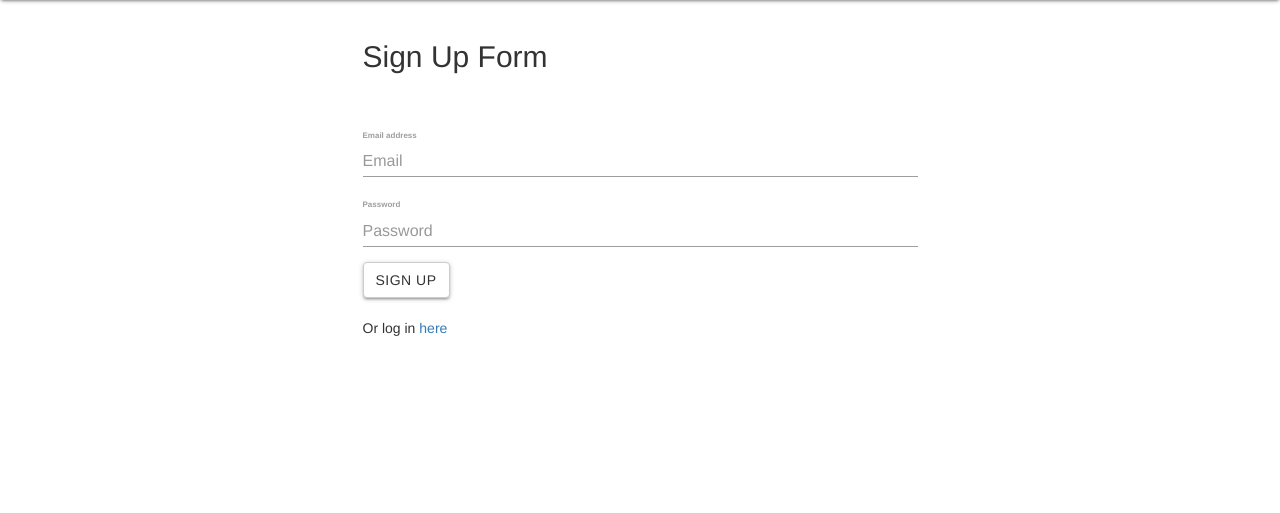
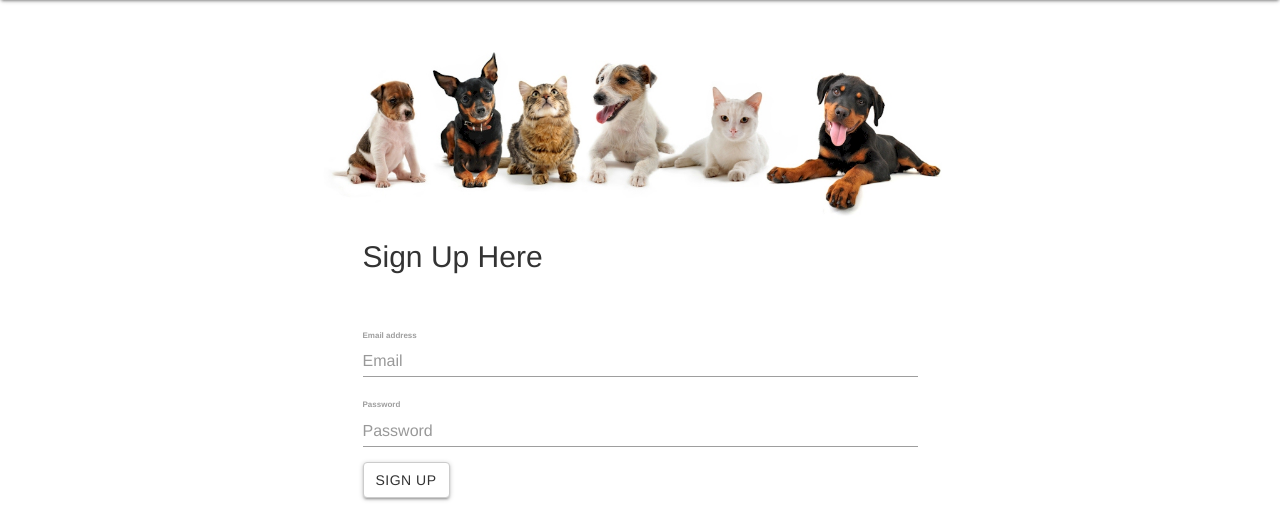
Before and after one commit to bcefarmer/Pet-Match, a Node server app: page /signup in a window 1280 px wide. Shown: the part 64-577 px from the top of the page. Run offline with Node 20, Linux system fonts and the light colour scheme; data that the repository does not hold is empty; some libraries are stand-ins or nearby versions.

Commit message:
made minor changes

```diff
--- a/config/config.json
+++ b/config/config.json
@@ -1,21 +1,21 @@
 {
   "development": {
     "username": "root",
-    "password": "root",
+    "password": "password",
     "database": "pets_login",
     "host": "127.0.0.1",
     "dialect": "mysql"
   },
   "test": {
     "username": "root",
-    "password": "root",
+    "password": "password",
     "database": "pets_login",
     "host": "127.0.0.1",
     "dialect": "mysql"
   },
   "production": {
     "username": "root",
-    "password": "root",
+    "password": "password",
     "database": "pets_login",
     "host": "127.0.0.1",
     "dialect": "mysql"
--- a/views/index.handlebars
+++ b/views/index.handlebars
@@ -1,4 +1,4 @@
-<h1>User Profile</h1>
+
 
 <nav class="navbar navbar-default">
     <div class="container-fluid">
@@ -6,6 +6,7 @@
       </div>
     </div>
   </nav>
+  <img src="../assets/img/banner-img.jpg" alt="dogs and cats in a photo" height="200rem" style="display: block; margin-left: auto;margin-right: auto">
   <div class="container">
     <div class="row">
       <div class="col-md-6 col-md-offset-3">
--- a/views/signup.handlebars
+++ b/views/signup.handlebars
@@ -5,9 +5,10 @@
     </div>
   </nav>
   <div class="container">
+    <img src="../assets/img/banner-img.jpg" alt="dogs and cats in a photo" height="200rem" style="display: block; margin-left: auto;margin-right: auto">
     <div class="row">
       <div class="col-md-6 col-md-offset-3">
-        <h2>Sign Up Form</h2>
+        <h2>Sign Up Here</h2>
         <form class="signup">
           <div class="form-group">
             <label for="exampleInputEmail1">Email address</label>
```
Also changed, not shown: public/assets/img/banner-img.jpg (added), 1 other file.
